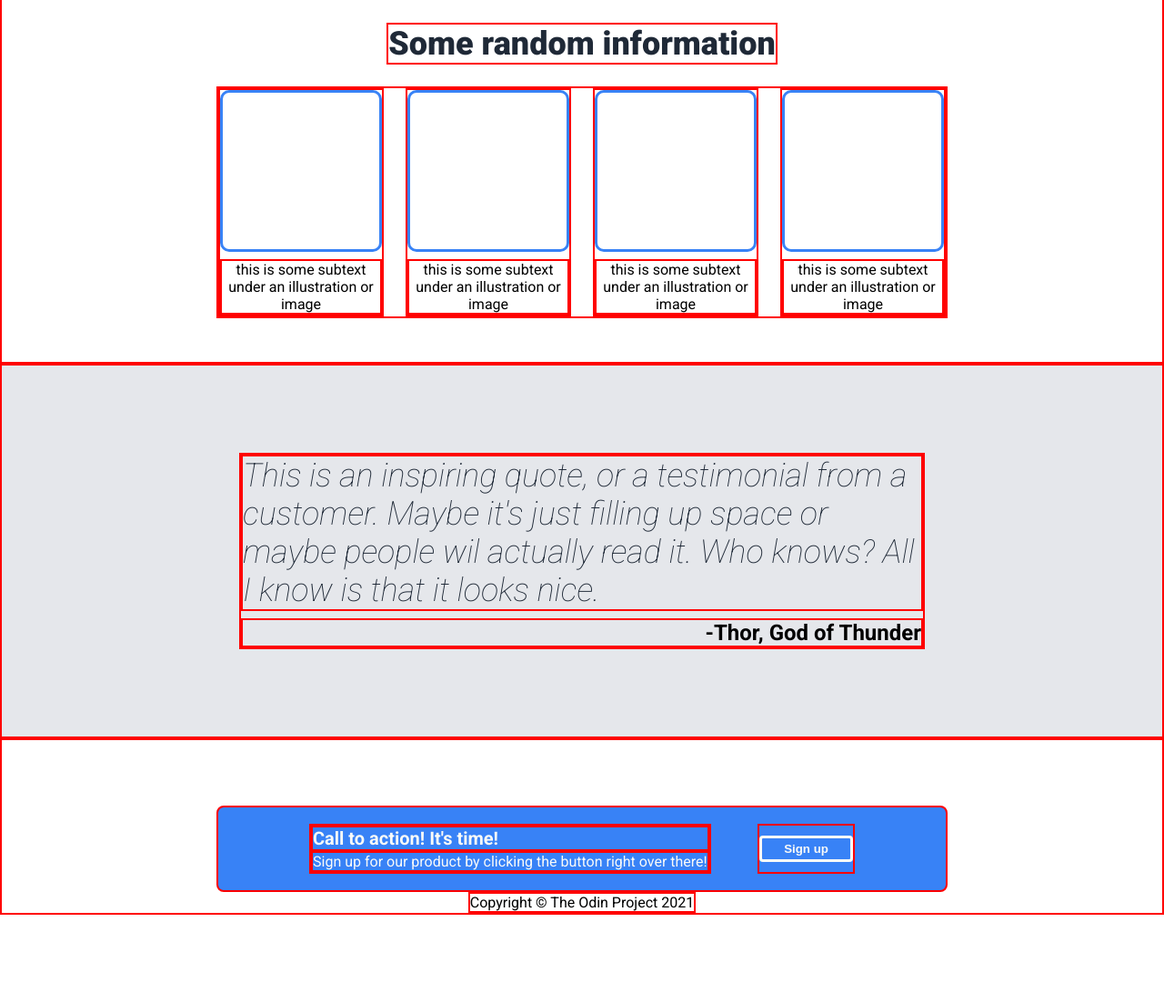
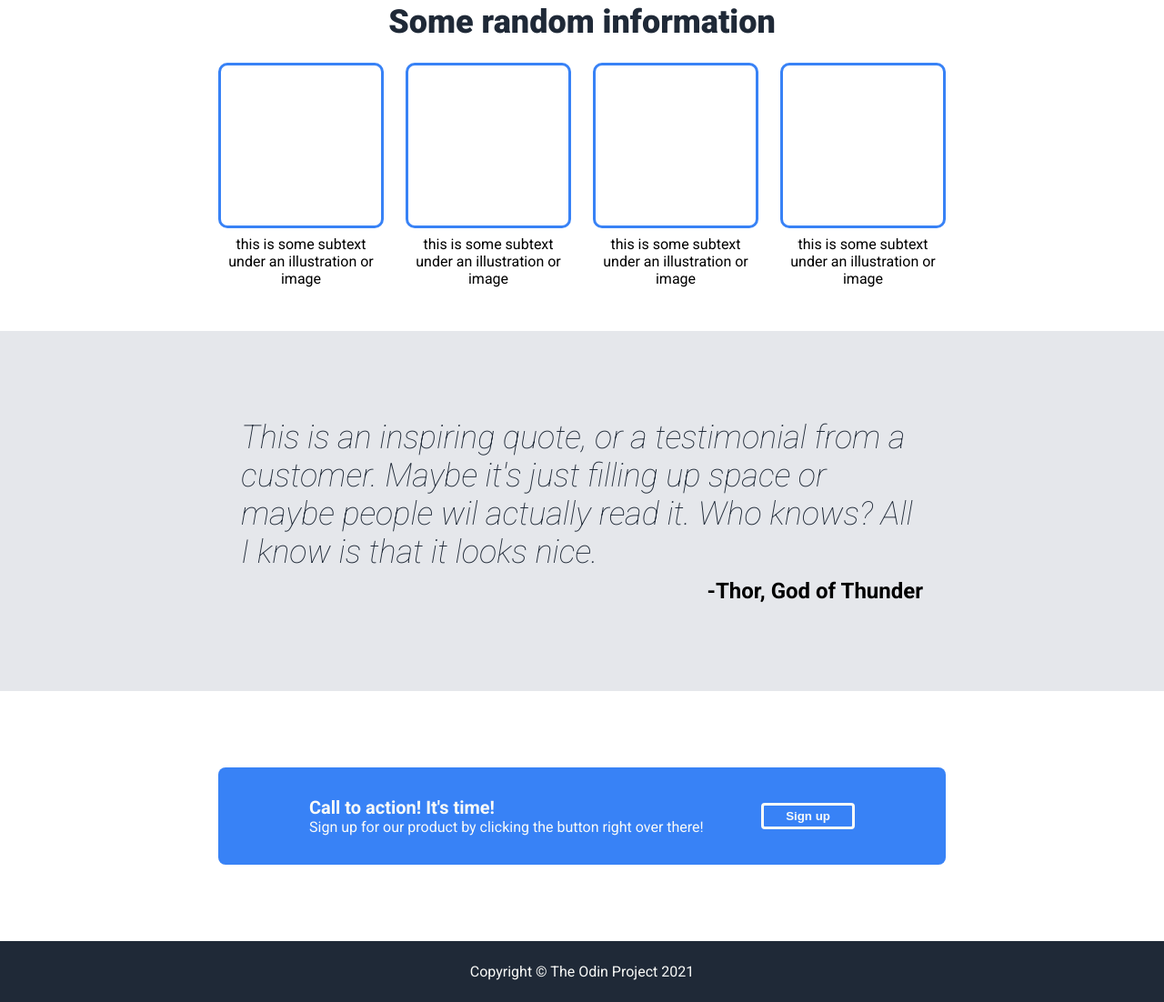
Before and after one commit to GravyTheAwesome/landing-page, a plain HTML site: page index.html in a window 1280 px wide. Shown: the part 475-1577 px from the top of the page at 91% size. Before the commit the page ends 1481 px from the top, so only its background shows below. Drawn offline with Linux system fonts and the light colour scheme.

Commit message:
Style footer on page

```diff
--- a/index.html
+++ b/index.html
@@ -17,9 +17,9 @@
             </div>
             <div class="right-head-bar">
                 <ul class="head-bar-links">
-                    <li class="head-bar-link"><a href=".">header link one</a></li>
-                    <li class="head-bar-link"><a href=".">header link two</a></li>
-                    <li class="head-bar-link"><a href=".">header link two</a></li>
+                    <li class="head-bar-link"><a href="../landing-page/index.html">header link one</a></li>
+                    <li class="head-bar-link"><a href="../landing-page/index.html">header link two</a></li>
+                    <li class="head-bar-link"><a href="../landing-page/index.html">header link two</a></li>
                 </ul>
             </div>
         </div>
@@ -72,7 +72,7 @@
                 <button class="footer-message-button">Sign up</button>
             </div>
         </div>
-        <div class="footer-bar">Copyright © The Odin Project 2021</div>
     </div>
+    <div class="footer-bar">Copyright © The Odin Project 2021</div>
 </body>
 </html>
--- a/styles.css
+++ b/styles.css
@@ -3,10 +3,6 @@ body {
     flex-direction: column;
     font-family: 'Roboto', 'Helvetica', serif;
     margin: 0px;
-}
-
-div {
-    border: 2px solid red;
 }
 
 .head-content-button {
@@ -173,7 +169,8 @@ a {
     display: flex;
     flex-direction: column;
     align-items: center;
-    padding: 72px 144px 0px 144px;
+    padding: 84px 144px;
+    gap: 72px;
 }
 
 .footer-message {
@@ -182,7 +179,7 @@ a {
     justify-content: space-between;
     width: 600px;
     padding: 12px;
-    padding: 18px 100px;
+    padding: 32px 100px;
     border-radius: 8px;
 }
 
@@ -209,3 +206,12 @@ a {
     font-weight: bold;
     color: #F9FAF8;
 }
+
+.footer-bar {
+    background-color: #1F2937;
+    display: flex;
+    justify-content: center;
+    align-items: center;
+    color: #F9FAF8;
+    padding: 24px;
+}
```
